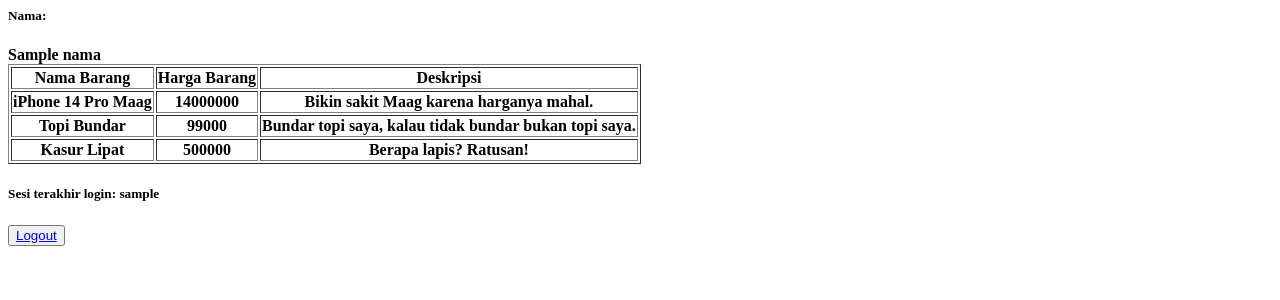
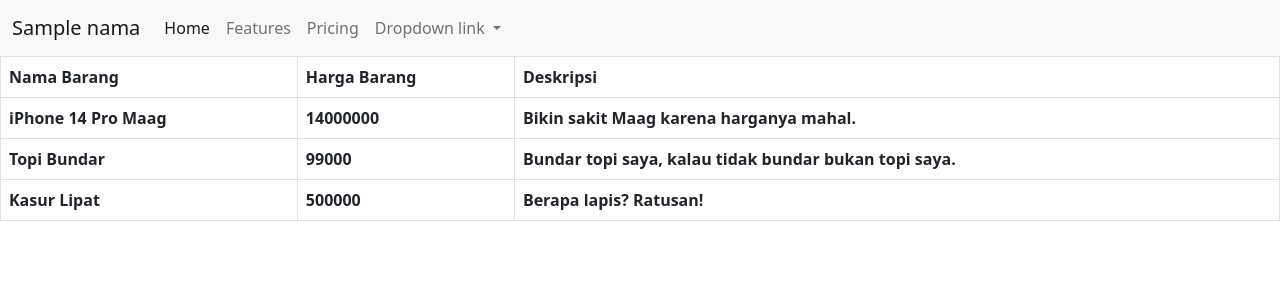
Before and after one commit to al-ayubi2020/pbp-lab-1, a Django app: template wishlist/templates/wishlist.html in a window 1280 px wide. Shown: the top 300 px of the page. Run offline with Django 4.2, Linux system fonts and the light colour scheme; data comes from the database, SQL or seed files in the repository; tables that the repository leaves empty hold one stand-in row (values such as "Sample post"); the template is opened without the code that fills it: values that come from a table or form of the project are taken from there, most other values are stand-ins (such as "Sample title", 1, 10 or a date in 2020); lists and menus that the app fills with data are empty.

Commit message:
add navbar

```diff
--- a/project_django/settings.py
+++ b/project_django/settings.py
@@ -16,6 +16,8 @@ from pathlib import Path
 
 PROJECT_ROOT = os.path.dirname(os.path.abspath(__file__))
 STATIC_ROOT = os.path.join(PROJECT_ROOT, 'static')
+STATIC_URL = 'static'
+
 # Build paths inside the project like this: BASE_DIR / 'subdir'.
 BASE_DIR = Path(__file__).resolve().parent.parent
 
--- a/wishlist/templates/wishlist.html
+++ b/wishlist/templates/wishlist.html
@@ -1,18 +1,87 @@
-{% block meta %}
-<title>Wishlist</title>
-{% endblock meta %}
+{% load static %}
+<!-- prettier-ignore -->
+<!DOCTYPE html>
+<html lang="en">
+  <head>
+    <meta charset="utf-8" />
+    <meta name="viewport" content="width=device-width, initial-scale=1" />
+    <link rel"stylesheet" href = "{% static 'style.css' %}">
+    <link
+      href="https://cdn.jsdelivr.net/npm/bootstrap@5.2.1/dist/css/bootstrap.min.css"
+      rel="stylesheet"
+      integrity="sha384-iYQeCzEYFbKjA/T2uDLTpkwGzCiq6soy8tYaI1GyVh/UjpbCx/TYkiZhlZB6+fzT"
+      crossorigin="anonymous"
+    />
+    <title>Bootstrap demo</title>
+  </head>
+  <!-- prettier-ignore -->
+  {% block content %}
+  <body>
+    <script
+      src="https://cdn.jsdelivr.net/npm/bootstrap@5.2.1/dist/js/bootstrap.bundle.min.js"
+      integrity="sha384-u1OknCvxWvY5kfmNBILK2hRnQC3Pr17a+RTT6rIHI7NnikvbZlHgTPOOmMi466C8"
+      crossorigin="anonymous"
+    ></script>
+    <nav class="navbar navbar-expand-lg bg-light">
+      <div class="container-fluid">
+        <a class="navbar-brand" href="#">{{nama}}</a>
+        <button
+          class="navbar-toggler"
+          type="button"
+          data-bs-toggle="collapse"
+          data-bs-target="#navbarNavDropdown"
+          aria-controls="navbarNavDropdown"
+          aria-expanded="false"
+          aria-label="Toggle navigation"
+        >
+          <span class="navbar-toggler-icon"></span>
+        </button>
+        <div class="collapse navbar-collapse" id="navbarNavDropdown">
+          <ul class="navbar-nav">
+            <li class="nav-item">
+              <a class="nav-link active" aria-current="page" href="#">Home</a>
+            </li>
+            <li class="nav-item">
+              <a class="nav-link" href="#">Features</a>
+            </li>
+            <li class="nav-item">
+              <a class="nav-link" href="#">Pricing</a>
+            </li>
+            <li class="nav-item dropdown">
+              <a
+                class="nav-link dropdown-toggle"
+                href="#"
+                role="button"
+                data-bs-toggle="dropdown"
+                aria-expanded="false"
+              >
+                Dropdown link
+              </a>
+              <ul class="dropdown-menu">
+                <li>
+                  <a class="dropdown-item" href="{% url 'wishlist:logout' %}"
+                    >Logout</a
+                  >
+                </li>
+                <!-- <li><a class="dropdown-item" href="#">Another action</a></li>
+                <li>
+                  <a class="dropdown-item" href="#">Something else here</a>
+                </li> -->
+              </ul>
+            </li>
+          </ul>
+        </div>
+      </div>
+    </nav>
 
-{% block content %}
-<h5>Nama:</h5>
-<b>{{nama}}</b>
-
-<table border="1">
+    <table border="1" class="table table-bordered">
       <tr>
         <th>Nama Barang</th>
         <th>Harga Barang</th>
         <th>Deskripsi</th>
       </tr>
       {% comment %} Tambahkan data di bawah baris ini {% endcomment %}
+      <!-- prettier-ignore -->
       {% for barang in list_barang %}
       <tr>
         <th>{{barang.nama_barang}}</th>
@@ -21,7 +90,7 @@
       </tr>
       {% endfor %}
     </table>
-<h5>Sesi terakhir login: {{ last_login }}</h5>
-<button><a href="{% url 'wishlist:logout' %}">Logout</a></button>
+  </body>
+</html>
 
 {% endblock content %}
```
Also changed, not shown: 1 other file. Lines whose indentation alone changed are shown as unchanged.
